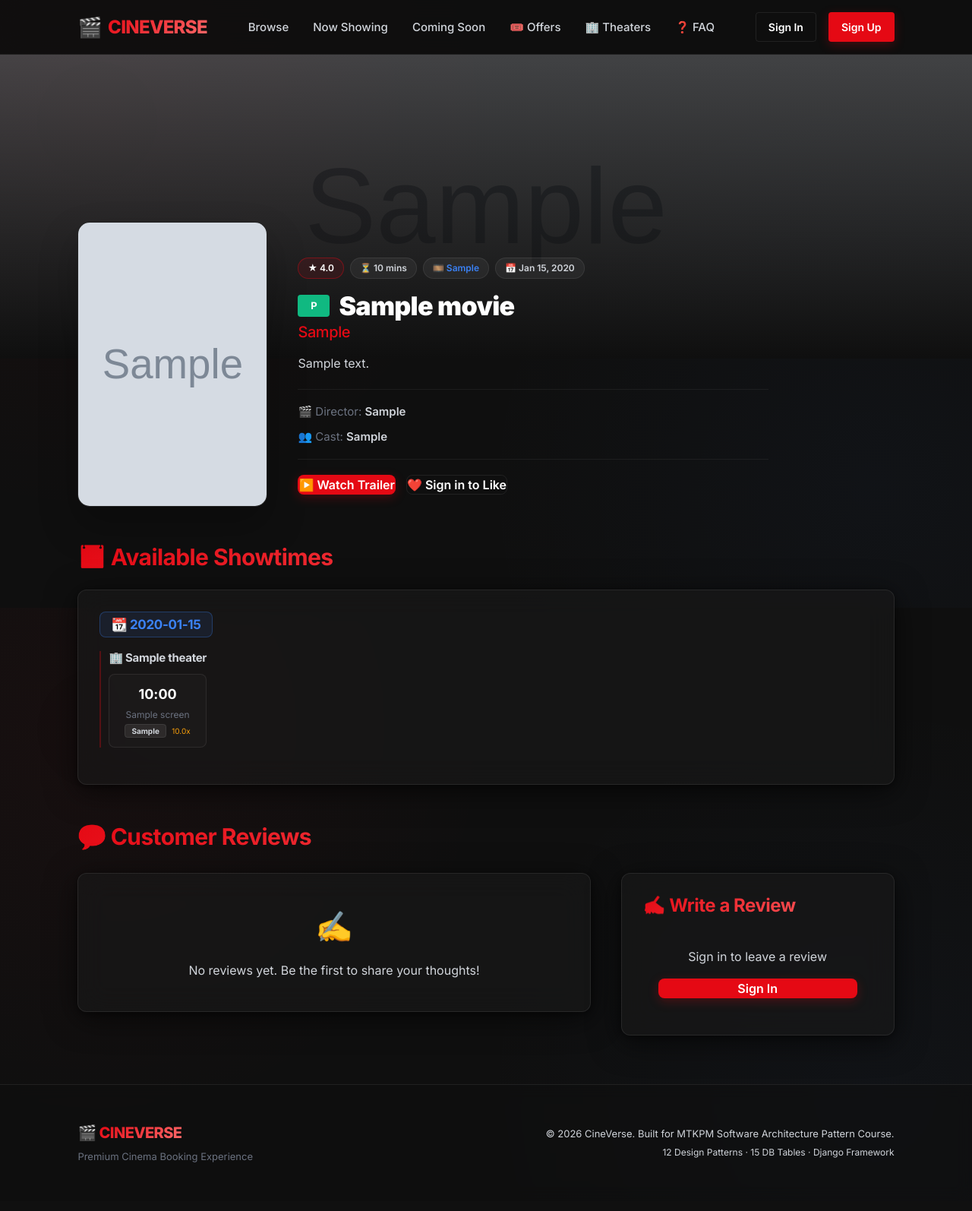
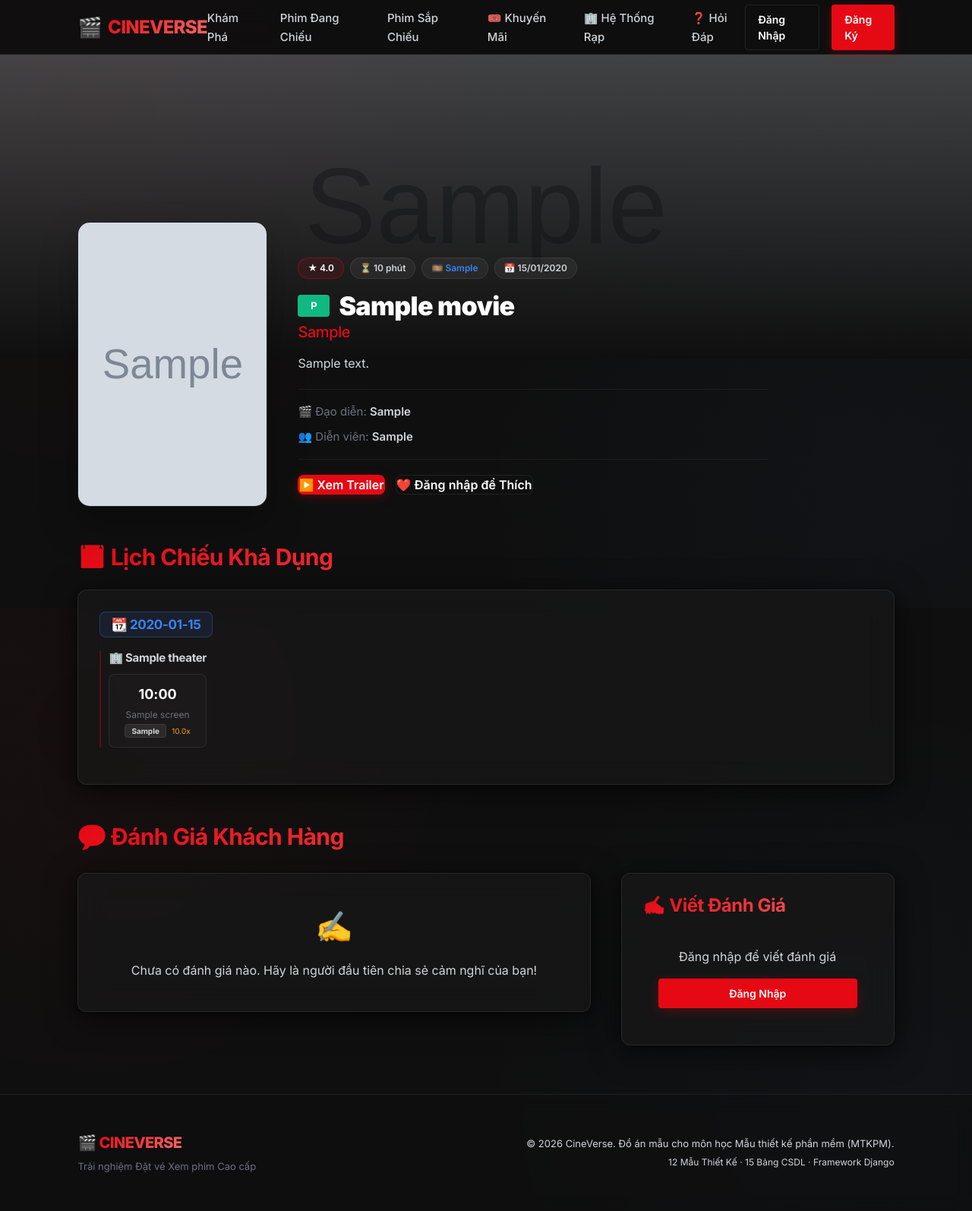
Before and after one commit to phidanghai-spec/Cinema-Management-System, a Django app: page /movie/1/ in a window 1280 px wide. Shown: the whole page at 76% size. Before the commit the page ends 1530 px from the top, so only its background shows below. Run offline with Django 4.2, Linux system fonts and the light colour scheme; tables that the repository leaves empty hold one stand-in row (values such as "Sample post"); grey boxes marked "Sample" are stand-in pictures; data that the repository does not hold is empty.

Commit message:
translation: translate main layout/detail pages to Vietnamese and extend seeded showtimes

```diff
--- a/cinema/templates/cinema/base.html
+++ b/cinema/templates/cinema/base.html
@@ -18,15 +18,15 @@
         </a>
 
         <ul class="nav-links">
-            <li><a href="{% url 'index' %}" class="{% if request.resolver_match.url_name == 'index' %}active{% endif %}">Browse</a></li>
-            <li><a href="{% url 'index' %}?status=now_showing" class="{% if current_status == 'now_showing' %}active{% endif %}">Now Showing</a></li>
-            <li><a href="{% url 'index' %}?status=coming_soon" class="{% if current_status == 'coming_soon' %}active{% endif %}">Coming Soon</a></li>
-            <li><a href="{% url 'offers' %}" class="{% if request.resolver_match.url_name == 'offers' %}active{% endif %}">🎟️ Offers</a></li>
-            <li><a href="{% url 'theaters' %}" class="{% if request.resolver_match.url_name == 'theaters' %}active{% endif %}">🏢 Theaters</a></li>
-            <li><a href="{% url 'faq' %}" class="{% if request.resolver_match.url_name == 'faq' %}active{% endif %}">❓ FAQ</a></li>
+            <li><a href="{% url 'index' %}" class="{% if request.resolver_match.url_name == 'index' %}active{% endif %}">Khám Phá</a></li>
+            <li><a href="{% url 'index' %}?status=now_showing" class="{% if current_status == 'now_showing' %}active{% endif %}">Phim Đang Chiếu</a></li>
+            <li><a href="{% url 'index' %}?status=coming_soon" class="{% if current_status == 'coming_soon' %}active{% endif %}">Phim Sắp Chiếu</a></li>
+            <li><a href="{% url 'offers' %}" class="{% if request.resolver_match.url_name == 'offers' %}active{% endif %}">🎟️ Khuyến Mãi</a></li>
+            <li><a href="{% url 'theaters' %}" class="{% if request.resolver_match.url_name == 'theaters' %}active{% endif %}">🏢 Hệ Thống Rạp</a></li>
+            <li><a href="{% url 'faq' %}" class="{% if request.resolver_match.url_name == 'faq' %}active{% endif %}">❓ Hỏi Đáp</a></li>
             {% if user %}
-                <li><a href="{% url 'watchlist' %}" class="{% if request.resolver_match.url_name == 'watchlist' %}active{% endif %}">🔔 Watchlist</a></li>
-                <li><a href="{% url 'profile' %}#bookings" class="{% if request.resolver_match.url_name == 'profile' %}active{% endif %}">My Tickets</a></li>
+                <li><a href="{% url 'watchlist' %}" class="{% if request.resolver_match.url_name == 'watchlist' %}active{% endif %}">🔔 Phim Đã Lưu</a></li>
+                <li><a href="{% url 'profile' %}#bookings" class="{% if request.resolver_match.url_name == 'profile' %}active{% endif %}">Lịch Sử Đặt Vé</a></li>
                 {% if request.session.is_admin %}
                     <li><a href="{% url 'admin_dashboard' %}" class="{% if 'admin' in request.resolver_match.url_name %}active{% endif %} text-cyan" style="color: var(--color-secondary);">⚡ Admin</a></li>
                 {% endif %}
@@ -37,7 +37,7 @@
             {% if user %}
                 {% if user.notifications.all|length > 0 %}
                     {% with unread=user.notifications.filter %}
-                        <a id="nav-notif-bell" href="{% url 'profile' %}#notifications" class="notif-bell" title="Notifications">
+                        <a id="nav-notif-bell" href="{% url 'profile' %}#notifications" class="notif-bell" title="Thông báo">
                             🔔
                             {% with count=user.notifications.all %}
                                 {% if count %}
@@ -52,12 +52,12 @@
                 <a href="{% url 'profile' %}" class="user-avatar" title="{{ user.name }}">{{ user.name|first|upper }}</a>
                 <div class="nav-user-info">
                     <span class="nav-username">{{ user.name }}</span>
-                    <span class="nav-usertier">⭐ {{ user.tier }} Tier</span>
+                    <span class="nav-usertier">⭐ Hạng {{ user.tier }}</span>
                 </div>
-                <a href="{% url 'logout' %}" class="btn btn-secondary btn-sm">Logout</a>
+                <a href="{% url 'logout' %}" class="btn btn-secondary btn-sm">Đăng Xuất</a>
             {% else %}
-                <a href="{% url 'login' %}" class="btn btn-secondary btn-sm">Sign In</a>
-                <a href="{% url 'register' %}" class="btn btn-primary btn-sm">Sign Up</a>
+                <a href="{% url 'login' %}" class="btn btn-secondary btn-sm">Đăng Nhập</a>
+                <a href="{% url 'register' %}" class="btn btn-primary btn-sm">Đăng Ký</a>
             {% endif %}
         </div>
     </nav>
@@ -72,11 +72,11 @@
     <footer>
         <div>
             <span style="font-size: 20px; font-weight: 800; letter-spacing: -0.03em;">🎬 <span class="grad-text">CINEVERSE</span></span>
-            <p style="color: var(--color-text-muted); font-size: 13px; margin-top: 6px;">Premium Cinema Booking Experience</p>
+            <p style="color: var(--color-text-muted); font-size: 13px; margin-top: 6px;">Trải nghiệm Đặt vé Xem phim Cao cấp</p>
         </div>
         <div style="text-align: right; color: var(--color-text-muted); font-size: 13px;">
-            <p>© 2026 CineVerse. Built for MTKPM Software Architecture Pattern Course.</p>
-            <p style="margin-top: 4px; font-size: 12px;">12 Design Patterns · 15 DB Tables · Django Framework</p>
+            <p>© 2026 CineVerse. Đồ án mẫu cho môn học Mẫu thiết kế phần mềm (MTKPM).</p>
+            <p style="margin-top: 4px; font-size: 12px;">12 Mẫu Thiết Kế · 15 Bảng CSDL · Framework Django</p>
         </div>
     </footer>
 
--- a/cinema/templates/cinema/movie_detail.html
+++ b/cinema/templates/cinema/movie_detail.html
@@ -20,13 +20,13 @@
     <div class="detail-info">
         <div class="detail-tags">
             <span class="detail-tag" style="background: rgba(229,9,20,0.1); border-color: rgba(229,9,20,0.4); color: white;">★ {{ movie.rating|floatformat:1 }}</span>
-            <span class="detail-tag">⏳ {{ movie.duration }} mins</span>
+            <span class="detail-tag">⏳ {{ movie.duration }} phút</span>
             <span class="detail-tag" style="color: var(--color-secondary);">🎞️ {{ movie.formats }}</span>
-            <span class="detail-tag">📅 {{ movie.release_date|date:"M d, Y" }}</span>
+            <span class="detail-tag">📅 {{ movie.release_date|date:"d/m/Y" }}</span>
             {% if movie.status == 'now_showing' %}
-                <span class="detail-tag" style="background:rgba(16,185,129,0.1); border-color:rgba(16,185,129,0.4); color:var(--color-success);">▶ Now Showing</span>
+                <span class="detail-tag" style="background:rgba(16,185,129,0.1); border-color:rgba(16,185,129,0.4); color:var(--color-success);">▶ Đang Chiếu</span>
             {% elif movie.status == 'coming_soon' %}
-                <span class="detail-tag" style="background:rgba(245,158,11,0.1); border-color:rgba(245,158,11,0.4); color:var(--color-warning);">🗓 Coming Soon</span>
+                <span class="detail-tag" style="background:rgba(245,158,11,0.1); border-color:rgba(245,158,11,0.4); color:var(--color-warning);">🗓 Sắp Chiếu</span>
             {% endif %}
         </div>
 
@@ -41,28 +41,28 @@
         <p style="color: var(--color-text-secondary); font-size: 16px; line-height: 1.75; max-width: 620px; margin-bottom: 18px;">{{ movie.description }}</p>
 
         <div style="margin: 20px 0; display: flex; flex-direction: column; gap: 10px; font-size: 15px; border-top: 1px solid rgba(255,255,255,0.06); border-bottom: 1px solid rgba(255,255,255,0.06); padding: 18px 0; max-width: 620px;">
-            <div>🎬 <span style="color: var(--color-text-muted);">Director:</span> <strong style="color: var(--color-text-secondary); font-weight: 600;">{{ movie.director }}</strong></div>
-            <div>👥 <span style="color: var(--color-text-muted);">Cast:</span> <strong style="color: var(--color-text-secondary); font-weight: 600;">{{ movie.cast }}</strong></div>
+            <div>🎬 <span style="color: var(--color-text-muted);">Đạo diễn:</span> <strong style="color: var(--color-text-secondary); font-weight: 600;">{{ movie.director }}</strong></div>
+            <div>👥 <span style="color: var(--color-text-muted);">Diễn viên:</span> <strong style="color: var(--color-text-secondary); font-weight: 600;">{{ movie.cast }}</strong></div>
         </div>
 
         <div style="display: flex; gap: 14px; flex-wrap: wrap; margin-top: 5px;">
             {% if movie.trailer_url %}
-                <button id="open-trailer-btn" class="btn btn-primary">▶️ Watch Trailer</button>
+                <button id="open-trailer-btn" class="btn btn-primary">▶️ Xem Trailer</button>
             {% endif %}
 
             {% if user %}
                 <button id="toggle-favorite-btn" data-movie-id="{{ movie.id }}" class="btn btn-secondary {% if is_favorite %}active{% endif %}">
-                    {% if is_favorite %}❤️ Liked{% else %}🤍 Like{% endif %}
+                    {% if is_favorite %}❤️ Đã Thích{% else %}🤍 Thích{% endif %}
                 </button>
                 <button id="toggle-watchlist-btn" data-movie-id="{{ movie.id }}" class="btn btn-secondary {% if is_watchlist %}active{% endif %}">
-                    {% if is_watchlist %}🔔 Watchlist{% else %}🔕 Add to Watchlist{% endif %}
+                    {% if is_watchlist %}🔔 Đã Lưu{% else %}🔕 Lưu Watchlist{% endif %}
                 </button>
             {% else %}
-                <a href="{% url 'login' %}" class="btn btn-secondary">❤️ Sign in to Like</a>
+                <a href="{% url 'login' %}" class="btn btn-secondary">❤️ Đăng nhập để Thích</a>
             {% endif %}
 
             {% if movie.status == 'now_showing' %}
-                <a href="#booking-anch" class="btn btn-secondary" style="border-color: rgba(59,130,246,0.4); color: var(--color-secondary);">📅 See Showtimes</a>
+                <a href="#booking-anch" class="btn btn-secondary" style="border-color: rgba(59,130,246,0.4); color: var(--color-secondary);">📅 Xem Lịch Chiếu</a>
             {% endif %}
         </div>
     </div>
@@ -83,7 +83,7 @@
 
 <!-- Showtimes -->
 <div class="showtime-section" id="booking-anch">
-    <h2 class="grad-text" style="margin-bottom: 25px;">📅 Available Showtimes</h2>
+    <h2 class="grad-text" style="margin-bottom: 25px;">📅 Lịch Chiếu Khả Dụng</h2>
 
     {% if grouped_showtimes %}
         <div style="display: flex; flex-direction: column; gap: 24px;">
@@ -116,14 +116,14 @@
         </div>
     {% else %}
         <div class="glass-panel" style="text-align: center; padding: 50px; color: var(--color-text-muted);">
-            <p style="font-size: 16px;">No upcoming showtimes available. Check back soon! 🎬</p>
+            <p style="font-size: 16px;">Không có lịch chiếu sắp tới cho phim này. Vui lòng quay lại sau! 🎬</p>
         </div>
     {% endif %}
 </div>
 
 <!-- Reviews Section -->
 <div style="margin: 50px 8%;">
-    <h2 class="grad-text" style="margin-bottom: 30px;">💬 Customer Reviews</h2>
+    <h2 class="grad-text" style="margin-bottom: 30px;">💬 Đánh Giá Khách Hàng</h2>
 
     <div style="display: grid; grid-template-columns: 1fr 360px; gap: 40px;">
         <!-- Review List -->
@@ -135,7 +135,7 @@
                             <div class="user-avatar" style="width: 44px; height: 44px; font-size: 16px; font-weight: 700;">{{ r.user.name|first|upper }}</div>
                             <div>
                                 <strong style="font-size: 15px;">{{ r.user.name }}</strong>
-                                <div style="font-size: 12px; color: var(--color-text-muted); margin-top: 2px;">{{ r.created_at|date:"M d, Y" }}</div>
+                                <div style="font-size: 12px; color: var(--color-text-muted); margin-top: 2px;">{{ r.created_at|date:"d/m/Y H:i" }}</div>
                             </div>
                         </div>
                         <span class="rating-badge">★ {{ r.rating }}/5</span>
@@ -145,19 +145,19 @@
             {% empty %}
                 <div class="glass-panel" style="text-align: center; padding: 40px; color: var(--color-text-muted);">
                     <div style="font-size: 40px; margin-bottom: 15px;">✍️</div>
-                    <p>No reviews yet. Be the first to share your thoughts!</p>
+                    <p>Chưa có đánh giá nào. Hãy là người đầu tiên chia sẻ cảm nghĩ của bạn!</p>
                 </div>
             {% endfor %}
         </div>
 
         <!-- Write Review -->
         <div class="glass-panel" style="padding: 28px; height: fit-content;">
-            <h3 style="margin-bottom: 20px;" class="grad-text">✍️ Write a Review</h3>
+            <h3 style="margin-bottom: 20px;" class="grad-text">✍️ Viết Đánh Giá</h3>
             {% if user %}
                 <form method="POST" action="{% url 'submit_review' movie.id %}" style="display: flex; flex-direction: column; gap: 18px;">
                     {% csrf_token %}
                     <div>
-                        <label class="form-label">Your Rating</label>
+                        <label class="form-label">Đánh giá của bạn</label>
                         <!-- Interactive Star Rating -->
                         <div style="display: flex; gap: 6px; margin-bottom: 10px;">
                             {% for i in "12345" %}
@@ -170,19 +170,18 @@
                         <input type="hidden" name="rating" id="rating-hidden-input" value="5">
                     </div>
                     <div>
-                        <label class="form-label">Your Comment</label>
-                        <textarea name="comment" class="form-input" rows="5" placeholder="Share your cinema experience..." required style="resize: vertical; min-height: 100px;"></textarea>
+                        <label class="form-label">Bình luận của bạn</label>
+                        <textarea name="comment" class="form-input" rows="5" placeholder="Chia sẻ trải nghiệm xem phim của bạn..." required style="resize: vertical; min-height: 100px;"></textarea>
                     </div>
-                    <button type="submit" class="btn btn-primary" style="width: 100%;">Submit Review ✨</button>
+                    <button type="submit" class="btn btn-primary" style="width: 100%;">Gửi Đánh Giá ✨</button>
                 </form>
             {% else %}
                 <div style="text-align: center; padding: 20px; color: var(--color-text-muted);">
-                    <p style="margin-bottom: 15px;">Sign in to leave a review</p>
-                    <a href="{% url 'login' %}" class="btn btn-primary" style="width: 100%;">Sign In</a>
+                    <p style="margin-bottom: 15px;">Đăng nhập để viết đánh giá</p>
+                    <a href="{% url 'login' %}" class="btn btn-primary btn-sm" style="width: 100%;">Đăng Nhập</a>
                 </div>
             {% endif %}
         </div>
     </div>
 </div>
-
 {% endblock %}
```
Also changed, not shown: seed.py (+101 -53 lines).
